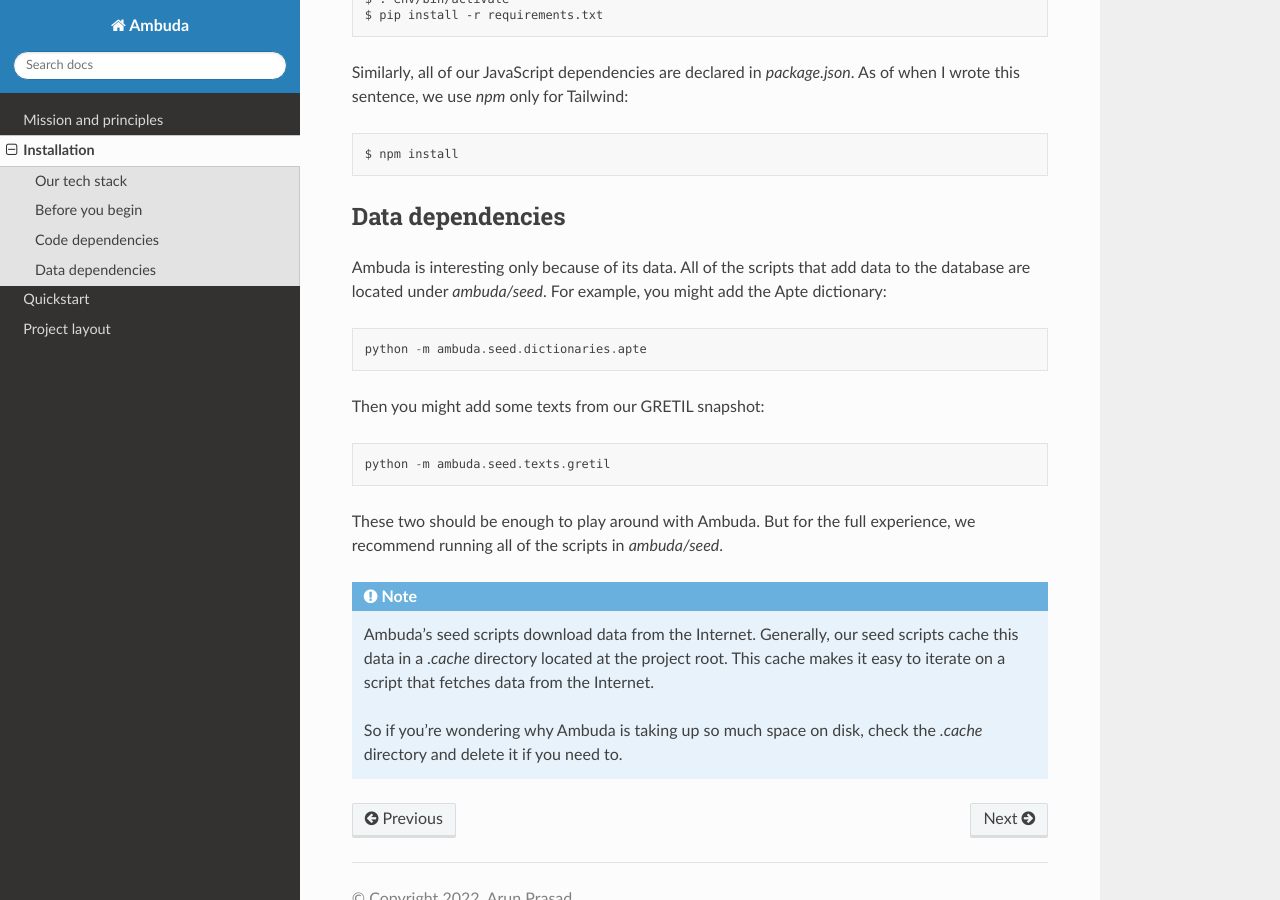
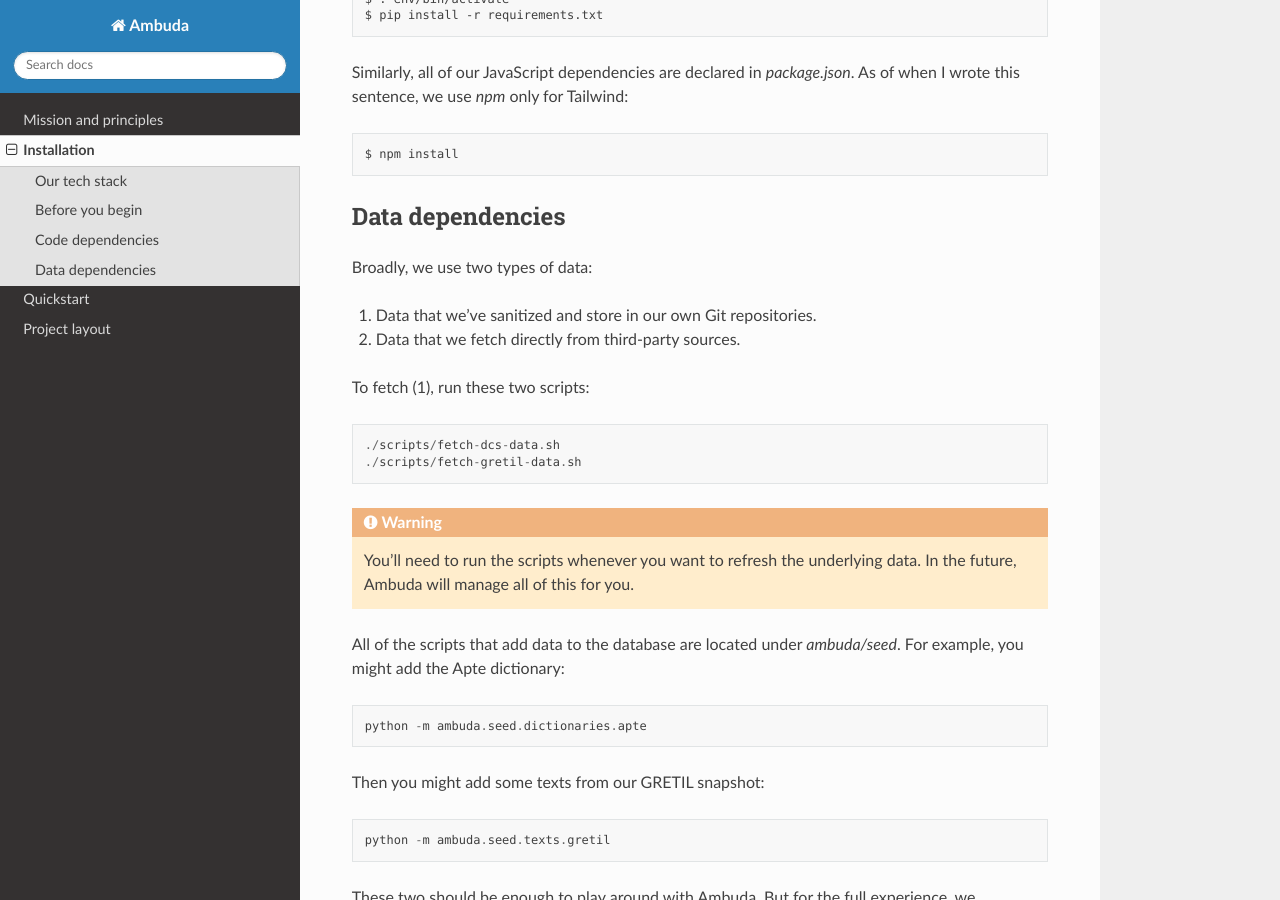
Before and after one commit to ambuda-org/ambuda, a Sphinx documentation site: the page built from docs/installation.rst, in a window 1280 px wide and 900 px high, scrolled down 919 px. Built offline with Sphinx 7.4.7 and the Read the Docs theme 2.0.0, drawn with Linux system fonts in a browser that asks for light colours.

Commit message:
Add note on downloader scripts to the docs

```diff
--- a/docs/installation.rst
+++ b/docs/installation.rst
@@ -42,28 +42,42 @@ file is quite messy right now, but the major dependencies are:
 
 You can install them with::
 
-   $ python -m venv env
-   $ . env/bin/activate
-   $ pip install -r requirements.txt
+    $ python -m venv env
+    $ . env/bin/activate
+    $ pip install -r requirements.txt
 
 Similarly, all of our JavaScript dependencies are declared in `package.json`.
 As of when I wrote this sentence, we use `npm` only for Tailwind::
 
-   $ npm install
+    $ npm install
 
 
 Data dependencies
 -----------------
 
-Ambuda is interesting only because of its data. All of the scripts that add
-data to the database are located under `ambuda/seed`. For example, you might
-add the Apte dictionary::
+Broadly, we use two types of data:
 
-   python -m ambuda.seed.dictionaries.apte
+1. Data that we've sanitized and store in our own Git repositories.
+2. Data that we fetch directly from third-party sources.
+
+To fetch (1), run these two scripts::
+
+    ./scripts/fetch-dcs-data.sh
+    ./scripts/fetch-gretil-data.sh
+
+.. warning::
+
+    You'll need to run the scripts whenever you want to refresh the underlying
+    data. In the future, Ambuda will manage all of this for you.
+
+All of the scripts that add data to the database are located under
+`ambuda/seed`. For example, you might add the Apte dictionary::
+
+    python -m ambuda.seed.dictionaries.apte
 
 Then you might add some texts from our GRETIL snapshot::
 
-   python -m ambuda.seed.texts.gretil
+    python -m ambuda.seed.texts.gretil
 
 These two should be enough to play around with Ambuda. But for the full
 experience, we recommend running all of the scripts in `ambuda/seed`.
```
Also changed, not shown: 1 other file.
